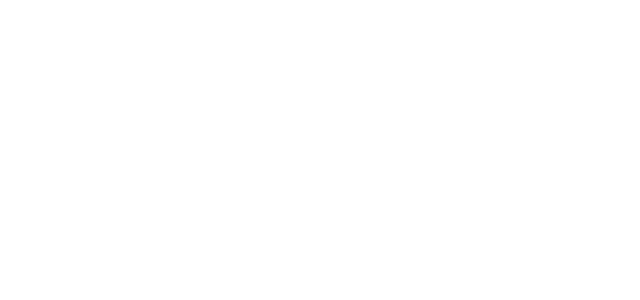
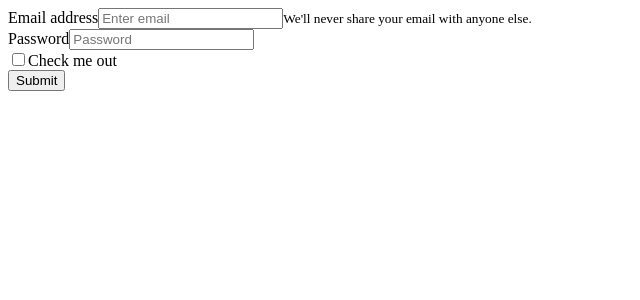
Before and after one commit to alejandromachin/202201-W4C4-alejandro-rodriguez, a React (Create React App) app: page / in a window 1280 px wide. Shown: the top 300 px of the page, without its empty margins (0-640 px from the left). Built offline with nearby package versions, Linux system fonts and the light colour scheme.

Commit message:
added html react elements to accessdata

```diff
--- a/src/App.js
+++ b/src/App.js
@@ -1,5 +1,11 @@
+import AccessData from "./components/AccessData/AccessData";
+
 function App() {
-  return <div className="container"></div>;
+  return (
+    <div className="container">
+      <AccessData />
+    </div>
+  );
 }
 
 export default App;
--- a/src/components/AccessData/AccessData.js
+++ b/src/components/AccessData/AccessData.js
@@ -0,0 +1,48 @@
+const AccessData = () => {
+  return (
+    <>
+      {" "}
+      <div className="access-data">
+        <form>
+          <div className="form-group">
+            <label htmlFor="exampleInputEmail1">Email address</label>
+            <input
+              type="email"
+              className="form-control"
+              id="exampleInputEmail1"
+              aria-describedby="emailHelp"
+              placeholder="Enter email"
+            />
+            <small id="emailHelp" className="form-text text-muted">
+              We'll never share your email with anyone else.
+            </small>
+          </div>
+          <div className="form-group">
+            <label htmlFor="exampleInputPassword1">Password</label>
+            <input
+              type="password"
+              className="form-control"
+              id="exampleInputPassword1"
+              placeholder="Password"
+            />
+          </div>
+          <div className="form-check">
+            <input
+              type="checkbox"
+              className="form-check-input"
+              id="exampleCheck1"
+            />
+            <label className="form-check-label" htmlFor="exampleCheck1">
+              Check me out
+            </label>
+          </div>
+          <button type="submit" className="btn btn-primary">
+            Submit
+          </button>
+        </form>
+      </div>
+    </>
+  );
+};
+
+export default AccessData;
--- a/src/contexts/UserDataContextProvider.js
+++ b/src/contexts/UserDataContextProvider.js
@@ -1,7 +1,11 @@
 import UserDataContext from "./UserDataContext";
 
 const UserDataContextProvider = ({ children }) => {
-  return <UserDataContext.Provider>{children}</UserDataContext.Provider>;
+  return (
+    <UserDataContext.Provider value={"hola"}>
+      {children}
+    </UserDataContext.Provider>
+  );
 };
 
 export default UserDataContextProvider;
```
